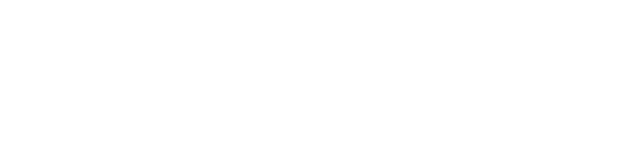
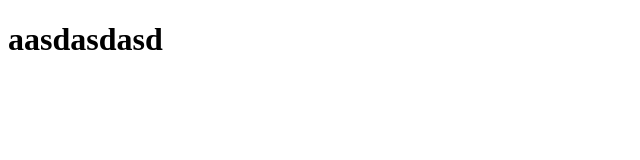
Before and after one commit to GHFriedrichsen/actions_actions, a plain HTML site: page index.html in a window 1280 px wide. Shown: the whole page, without its empty margins (0-640 px from the left). Drawn offline with Linux system fonts and the light colour scheme.

Commit message:
titulo add

```diff
--- a/index.html
+++ b/index.html
@@ -6,6 +6,6 @@
     <title>Document</title>
 </head>
 <body>
-
+    <h1>aasdasdasd</h1>
 </body>
 </html>
```
